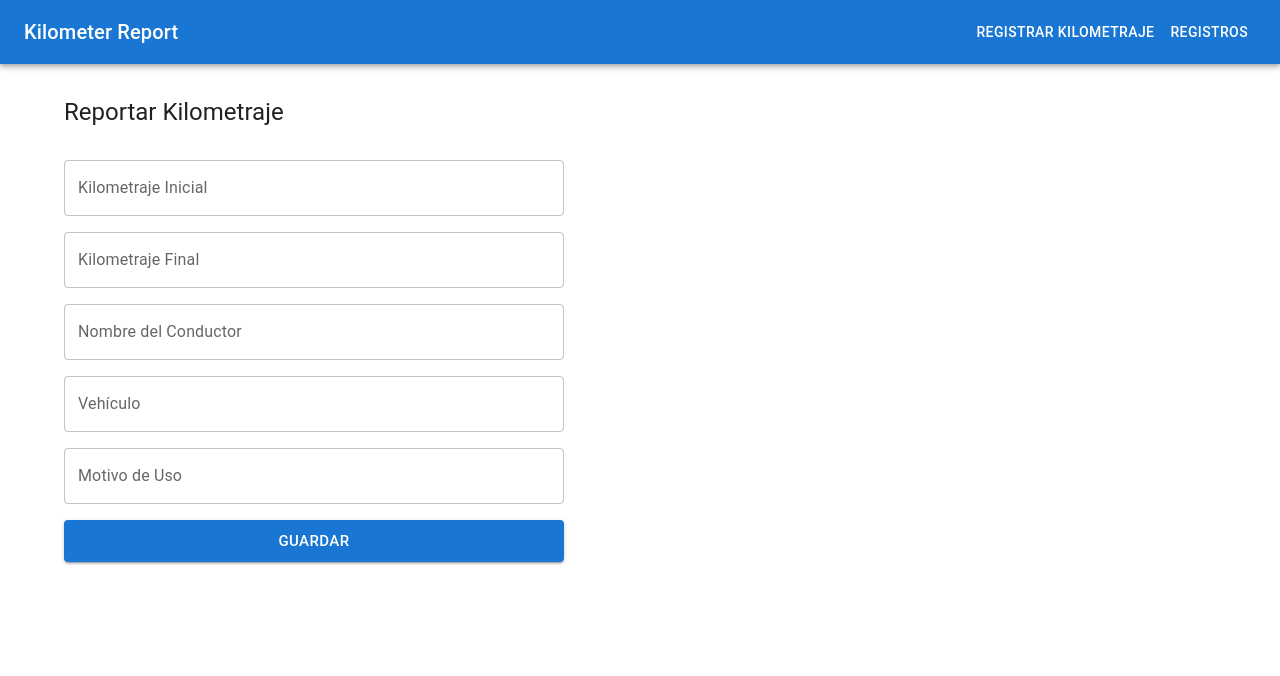
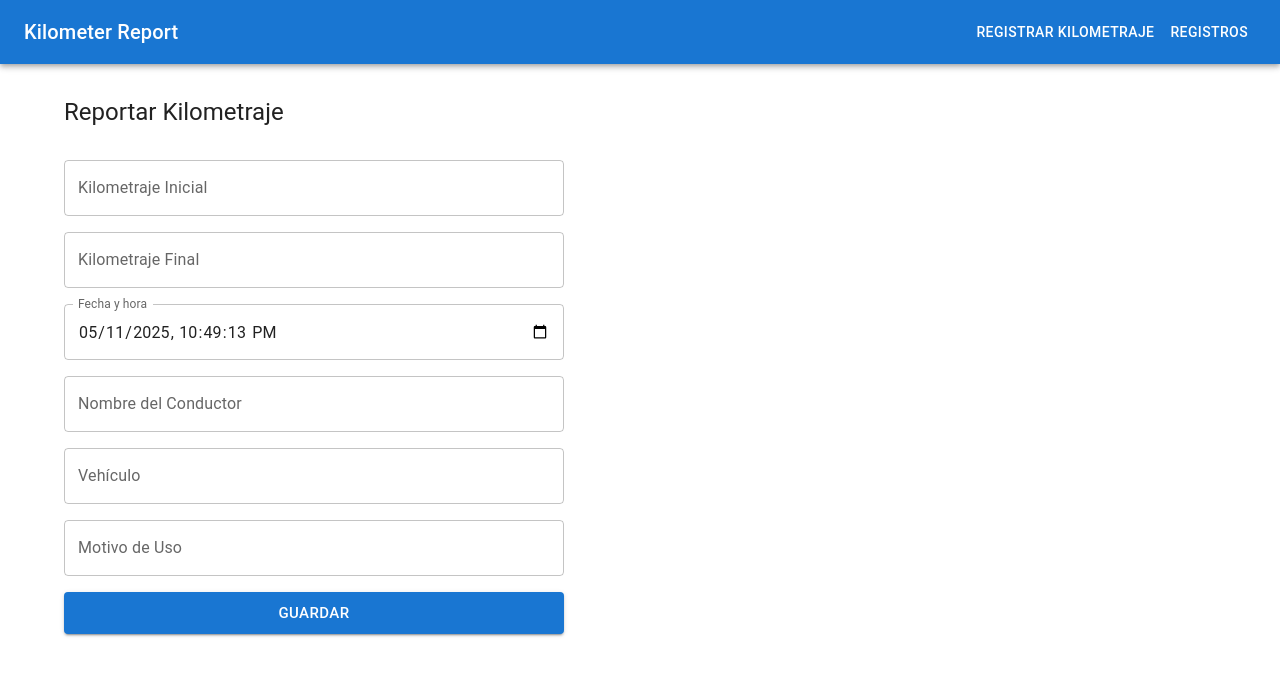
Before and after one commit to ikser-copenergy/kilometraje-frontend, a React (Vite) app: page / in a window 1280 px wide. Shown: the top 676 px of the page. Built offline with nearby package versions, Linux system fonts and the light colour scheme; no server answers.

Commit message:
Add Campo para ingresar fecha de uso de vehiculo manualmente

```diff
--- a/src/components/KilometrajeForm.tsx
+++ b/src/components/KilometrajeForm.tsx
@@ -21,6 +21,7 @@ export const KilometrajeForm = () => {
     nombre_conductor: '',
     vehiculo: '',
     motivo_uso: '',
+    id_vehiculo:0
   });
 
   const [errors, setErrors] = useState<Partial<Record<keyof KilometrajeFormData, string>>>({});
@@ -41,13 +42,12 @@ export const KilometrajeForm = () => {
     setAlertState(null);
   };
 
-  const validate = () => {
+  const validate = (): boolean => {
     const newErrors: typeof errors = {};
     (Object.keys(form) as (keyof KilometrajeFormData)[]).forEach(key => {
       const val = form[key];
       if (
-        val === '' ||
-        val == null ||
+        val === '' || val == null ||
         (typeof val === 'number' && isNaN(val)) ||
         (key !== 'fecha' && val === 0)
       ) {
@@ -95,13 +95,15 @@ export const KilometrajeForm = () => {
           nombre_conductor: '',
           vehiculo: '',
           motivo_uso: '',
+          id_vehiculo: 0
         });
       } else {
         setAlertState({ message: res.data.message || 'Error desconocido al guardar', severity: 'error' });
       }
-    } catch (err: any) {
-      console.error(err?.response?.data);
-      setAlertState({ message: err?.response?.data?.message || 'Error al guardar el registro', severity: 'error' });
+    } catch (err: unknown) {
+      console.error(err);
+      const message = err instanceof Error ? err.message : String(err);
+      setAlertState({ message: message || 'Error al guardar el registro', severity: 'error' });
     }
   };
 
@@ -129,6 +131,16 @@ export const KilometrajeForm = () => {
         error={Boolean(errors.kilometraje_fin)}
         helperText={errors.kilometraje_fin}
         inputProps={{ inputMode: 'numeric', pattern: '\\d*', step: 1 }}
+      />
+      <TextField
+        label="Fecha y hora"
+        name="fecha"
+        type="datetime-local"
+        value={form.fecha}
+        onChange={handleChange}
+        InputLabelProps={{ shrink: true }}
+        error={Boolean(errors.fecha)}
+        helperText={errors.fecha}
       />
       <TextField
         label="Nombre del Conductor"
```
Also changed, not shown: 2 other files (tests, documents, lock files or other folders).
